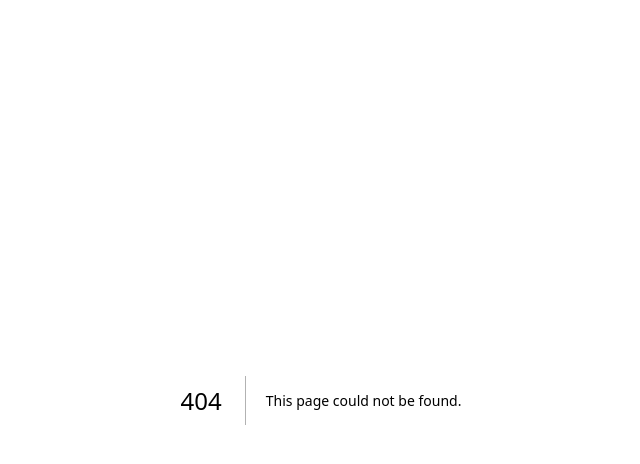
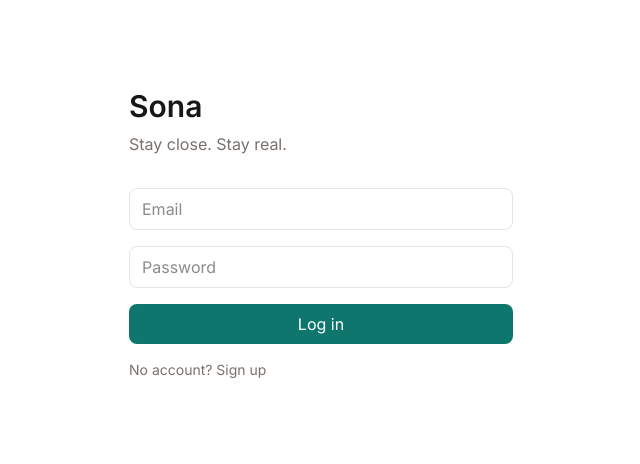
Before and after one commit to DevanshuZest/Sona, a Next.js app in the folder apps/web/: page /login in a window 1280 px wide. Before the commit this address had no page. Shown: the top 464 px of the page, without its empty margins (319-959 px from the left). Built offline with nearby package versions, Linux system fonts and the light colour scheme; no server answers.

Commit message:
feat(web): Sona v0.1 — auth, feed, composer

```diff
--- /dev/null
+++ b/apps/web/app/composer.tsx
@@ -0,0 +1,56 @@
+"use client";
+
+import { useState } from "react";
+import { useRouter } from "next/navigation";
+import { createClient } from "@/lib/supabase/client";
+
+export default function Composer({ userId }: { userId: string }) {
+    const router = useRouter();
+    const supabase = createClient();
+    const [content, setContent] = useState("");
+    const [loading, setLoading] = useState(false);
+    const [error, setError] = useState<string | null>(null);
+
+    async function submit(e: React.FormEvent) {
+        e.preventDefault();
+        if (!content.trim()) return;
+        setLoading(true);
+        setError(null);
+        const { error } = await supabase
+            .from("sona_posts")
+            .insert({ user_id: userId, content: content.trim() });
+        setLoading(false);
+        if (error) {
+            setError(error.message);
+            return;
+        }
+        setContent("");
+        router.refresh();
+    }
+
+    return (
+        <form
+            onSubmit={submit}
+            className="mb-6 rounded-xl border border-[#E7E5E4] bg-white p-3"
+        >
+            <textarea
+                value={content}
+                onChange={(e) => setContent(e.target.value)}
+                placeholder="What's on your mind?"
+                rows={3}
+                maxLength={5000}
+                className="w-full resize-none outline-none"
+            />
+            {error && <p className="mt-1 text-sm text-red-600">{error}</p>}
+            <div className="mt-2 flex justify-end">
+                <button
+                    type="submit"
+                    disabled={loading || !content.trim()}
+                    className="rounded-lg bg-[#0F766E] px-3 py-1.5 text-sm text-white hover:bg-[#0D5F58] disabled:opacity-50"
+                >
+                    {loading ? "Posting..." : "Post"}
+                </button>
+            </div>
+        </form>
+    );
+}
--- a/apps/web/app/layout.tsx
+++ b/apps/web/app/layout.tsx
@@ -1,29 +1,24 @@
 import type { Metadata } from "next";
-import { Geist, Geist_Mono } from "next/font/google";
+import { Inter } from "next/font/google";
 import "./globals.css";
 
-const geistSans = Geist({
-  variable: "--font-geist-sans",
-  subsets: ["latin"],
-});
-
-const geistMono = Geist_Mono({
-  variable: "--font-geist-mono",
-  subsets: ["latin"],
-});
+const inter = Inter({ subsets: ["latin"] });
 
 export const metadata: Metadata = {
-  title: "Create Next App",
-  description: "Generated by create next app",
+  title: "Sona",
+  description: "Privacy-first, unbiased, open-source social platform.",
 };
 
-export default function RootLayout({ children }: LayoutProps<"/">) {
+export default function RootLayout({
+  children,
+}: {
+  children: React.ReactNode;
+}) {
   return (
-    <html
-      lang="en"
-      className={`${geistSans.variable} ${geistMono.variable} h-full antialiased`}
-    >
-      <body className="min-h-full flex flex-col">{children}</body>
+    <html lang="en">
+      <body className={`${inter.className} bg-[#FDFCFA] text-[#1C1917]`}>
+        <div className="mx-auto max-w-2xl px-4 py-6">{children}</div>
+      </body>
     </html>
   );
 }
--- /dev/null
+++ b/apps/web/app/login/page.tsx
@@ -0,0 +1,81 @@
+"use client";
+
+import { useState } from "react";
+import { useRouter } from "next/navigation";
+import { createClient } from "@/lib/supabase/client";
+
+export default function LoginPage() {
+    const router = useRouter();
+    const supabase = createClient();
+    const [email, setEmail] = useState("");
+    const [password, setPassword] = useState("");
+    const [mode, setMode] = useState<"login" | "signup">("login");
+    const [error, setError] = useState<string | null>(null);
+    const [loading, setLoading] = useState(false);
+
+    async function handleSubmit(e: React.FormEvent) {
+        e.preventDefault();
+        setError(null);
+        setLoading(true);
+        try {
+            if (mode === "signup") {
+                const { error } = await supabase.auth.signUp({ email, password });
+                if (error) throw error;
+            } else {
+                const { error } = await supabase.auth.signInWithPassword({
+                    email,
+                    password,
+                });
+                if (error) throw error;
+            }
+            router.push("/");
+            router.refresh();
+        } catch (err) {
+            setError(err instanceof Error ? err.message : "Something went wrong");
+        } finally {
+            setLoading(false);
+        }
+    }
+
+    return (
+        <div className="mx-auto mt-16 max-w-sm">
+            <h1 className="mb-2 text-3xl font-semibold">Sona</h1>
+            <p className="mb-8 text-[#78716C]">Stay close. Stay real.</p>
+
+            <form onSubmit={handleSubmit} className="space-y-4">
+                <input
+                    type="email"
+                    placeholder="Email"
+                    value={email}
+                    onChange={(e) => setEmail(e.target.value)}
+                    required
+                    className="w-full rounded-lg border border-[#E7E5E4] bg-white px-3 py-2 outline-none focus:border-[#0F766E]"
+                />
+                <input
+                    type="password"
+                    placeholder="Password"
+                    value={password}
+                    onChange={(e) => setPassword(e.target.value)}
+                    required
+                    minLength={6}
+                    className="w-full rounded-lg border border-[#E7E5E4] bg-white px-3 py-2 outline-none focus:border-[#0F766E]"
+                />
+                {error && <p className="text-sm text-red-600">{error}</p>}
+                <button
+                    type="submit"
+                    disabled={loading}
+                    className="w-full rounded-lg bg-[#0F766E] px-3 py-2 text-white hover:bg-[#0D5F58] disabled:opacity-50"
+                >
+                    {loading ? "..." : mode === "login" ? "Log in" : "Sign up"}
+                </button>
+            </form>
+
+            <button
+                onClick={() => setMode(mode === "login" ? "signup" : "login")}
+                className="mt-4 text-sm text-[#78716C] hover:text-[#0F766E]"
+            >
+                {mode === "login" ? "No account? Sign up" : "Have an account? Log in"}
+            </button>
+        </div>
+    );
+}
--- /dev/null
+++ b/apps/web/app/logout-button.tsx
@@ -0,0 +1,24 @@
+"use client";
+
+import { useRouter } from "next/navigation";
+import { createClient } from "@/lib/supabase/client";
+
+export default function LogoutButton() {
+    const router = useRouter();
+    const supabase = createClient();
+
+    async function logout() {
+        await supabase.auth.signOut();
+        router.push("/");
+        router.refresh();
+    }
+
+    return (
+        <button
+            onClick={logout}
+            className="rounded-lg border border-[#E7E5E4] bg-white px-3 py-1.5 text-sm text-[#78716C] hover:border-[#0F766E] hover:text-[#0F766E]"
+        >
+            Log out
+        </button>
+    );
+}
--- a/apps/web/app/page.tsx
+++ b/apps/web/app/page.tsx
@@ -1,69 +1,69 @@
-import Image from "next/image";
+import { createClient } from "@/lib/supabase/server";
+import Link from "next/link";
+import Composer from "./composer";
+import LogoutButton from "./logout-button";
 
-export default function Home() {
+export const dynamic = "force-dynamic";
+
+export default async function Home() {
+  const supabase = await createClient();
+  const {
+    data: { user },
+  } = await supabase.auth.getUser();
+
+  const { data: posts } = await supabase
+    .from("sona_posts")
+    .select("id, content, created_at, user_id")
+    .order("created_at", { ascending: false })
+    .limit(50);
+
   return (
-    <div className="flex flex-col flex-1 items-center justify-center bg-zinc-50 font-sans dark:bg-black">
-      <main className="flex flex-1 w-full max-w-3xl flex-col items-center justify-between py-32 px-16 bg-white dark:bg-black sm:items-start">
-        <Image
-          className="dark:invert h-5 w-[100px]"
-          src="/next.svg"
-          alt="Next.js logo"
-          width={100}
-          height={20}
-          priority
-        />
-        <div className="flex flex-col items-center gap-6 text-center sm:items-start sm:text-left">
-          <h1 className="max-w-xs text-3xl font-semibold leading-10 tracking-tight text-black dark:text-zinc-50">
-            To get started, edit the{" "}
-            <code className="rounded bg-black/[.06] px-1.5 py-0.5 font-mono text-[0.9em] dark:bg-white/[.08]">
-              page.tsx
-            </code>{" "}
-            file.
-          </h1>
-          <p className="max-w-md text-lg leading-8 text-zinc-600 dark:text-zinc-400">
-            Looking for a starting point or more instructions? Head over to{" "}
-            <a
-              href="https://vercel.com/templates?framework=next.js&utm_source=create-next-app&utm_medium=appdir-template-tw&utm_campaign=create-next-app"
-              className="font-medium text-zinc-950 dark:text-zinc-50"
+    <div>
+      <header className="mb-8 flex items-center justify-between">
+        <div>
+          <h1 className="text-2xl font-semibold">Sona</h1>
+          <p className="text-sm text-[#78716C]">Stay close. Stay real.</p>
+        </div>
+        {user ? (
+          <LogoutButton />
+        ) : (
+          <Link
+            href="/login"
+            className="rounded-lg bg-[#0F766E] px-3 py-1.5 text-sm text-white hover:bg-[#0D5F58]"
+          >
+            Log in
+          </Link>
+        )}
+      </header>
+
+      {user ? (
+        <Composer userId={user.id} />
+      ) : (
+        <p className="mb-6 text-sm text-[#78716C]">
+          <Link href="/login" className="text-[#0F766E] underline">
+            Log in
+          </Link>{" "}
+          to post.
+        </p>
+      )}
+
+      <div className="space-y-4">
+        {posts?.length ? (
+          posts.map((post) => (
+            <article
+              key={post.id}
+              className="rounded-xl border border-[#E7E5E4] bg-white p-4"
             >
-              Templates
-            </a>{" "}
-            or the{" "}
-            <a
-              href="https://nextjs.org/learn?utm_source=create-next-app&utm_medium=appdir-template-tw&utm_campaign=create-next-app"
-              className="font-medium text-zinc-950 dark:text-zinc-50"
-            >
-              Learning
-            </a>{" "}
-            center.
-          </p>
-        </div>
-        <div className="flex flex-col gap-4 text-base font-medium sm:flex-row">
-          <a
-            className="flex h-12 w-full items-center justify-center gap-2 rounded-full bg-foreground px-5 text-background transition-colors hover:bg-[#383838] dark:hover:bg-[#ccc] md:w-[158px]"
-            href="https://vercel.com/new?utm_source=create-next-app&utm_medium=appdir-template-tw&utm_campaign=create-next-app"
-            target="_blank"
-            rel="noopener noreferrer"
-          >
-            <Image
-              className="dark:invert h-[14px] w-4"
-              src="/vercel.svg"
-              alt="Vercel logomark"
-              width={16}
-              height={14}
-            />
-            Deploy Now
-          </a>
-          <a
-            className="flex h-12 w-full items-center justify-center rounded-full border border-solid border-black/[.08] px-5 transition-colors hover:border-transparent hover:bg-black/[.04] dark:border-white/[.145] dark:hover:bg-[#1a1a1a] md:w-[158px]"
-            href="https://nextjs.org/docs?utm_source=create-next-app&utm_medium=appdir-template-tw&utm_campaign=create-next-app"
-            target="_blank"
-            rel="noopener noreferrer"
-          >
-            Documentation
-          </a>
-        </div>
-      </main>
+              <p className="whitespace-pre-wrap">{post.content}</p>
+              <p className="mt-2 text-xs text-[#78716C]">
+                {new Date(post.created_at).toLocaleString()}
+              </p>
+            </article>
+          ))
+        ) : (
+          <p className="text-sm text-[#78716C]">No posts yet.</p>
+        )}
+      </div>
     </div>
   );
 }
--- /dev/null
+++ b/apps/web/lib/supabase/client.ts
@@ -0,0 +1,8 @@
+import { createBrowserClient } from "@supabase/ssr";
+
+export function createClient() {
+    return createBrowserClient(
+        process.env.NEXT_PUBLIC_SUPABASE_URL!,
+        process.env.NEXT_PUBLIC_SUPABASE_ANON_KEY!
+    );
+}
--- /dev/null
+++ b/apps/web/lib/supabase/server.ts
@@ -0,0 +1,24 @@
+import { createServerClient } from "@supabase/ssr";
+import { cookies } from "next/headers";
+
+export async function createClient() {
+    const cookieStore = await cookies();
+    return createServerClient(
+        process.env.NEXT_PUBLIC_SUPABASE_URL!,
+        process.env.NEXT_PUBLIC_SUPABASE_ANON_KEY!,
+        {
+            cookies: {
+                getAll() {
+                    return cookieStore.getAll();
+                },
+                setAll(cookiesToSet) {
+                    try {
+                        cookiesToSet.forEach(({ name, value, options }) =>
+                            cookieStore.set(name, value, options)
+                        );
+                    } catch { }
+                },
+            },
+        }
+    );
+}
```
Also changed, not shown: 1 other file (tests, documents, lock files or other folders).
